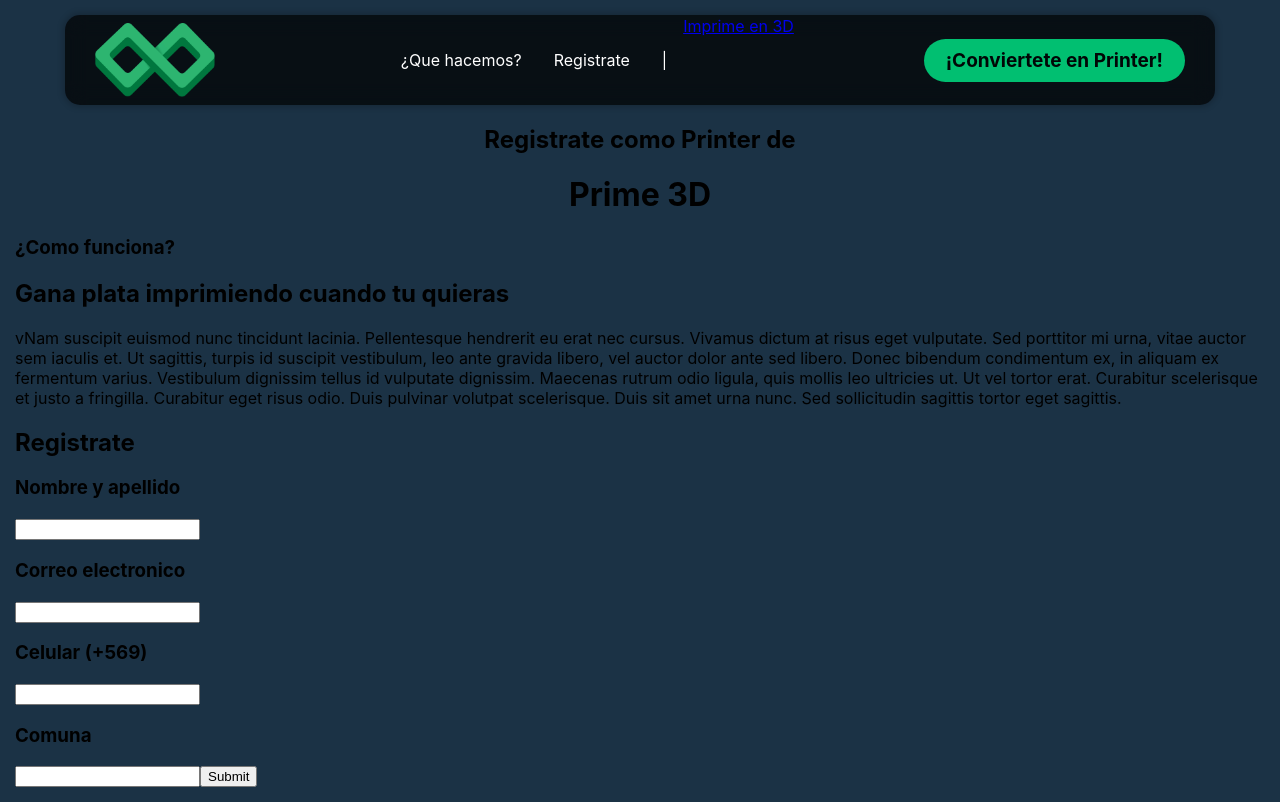
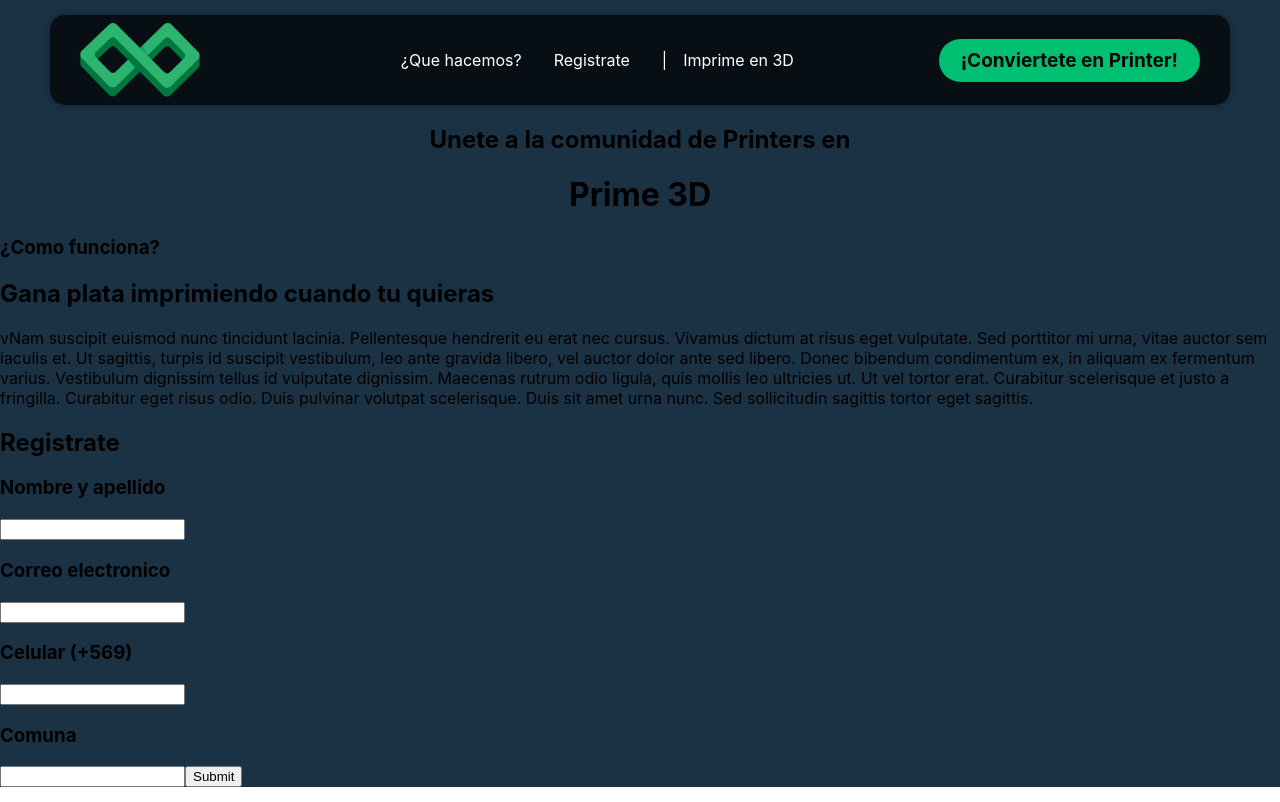
Before and after one commit to agustindiazad/REPOSITORIO-PROYECTO-SEMESTRAL, a React (Create React App) app in the folder frontend2/: page / in a window 1280 px wide. Built offline with nearby package versions, Linux system fonts and the light colour scheme.

Commit message:
navbar fix

```diff
--- a/frontend2/src/Components/Navbar/index.js
+++ b/frontend2/src/Components/Navbar/index.js
@@ -48,7 +48,7 @@
                                 <NavLinks to='' >|</NavLinks>
                             </NavItem>
                             <NavItem>
-                                <a href='https://prime-3d.herokuapp.com/' target='_blank'>Imprime en 3D</a>
+                                <a href='https://prime-3d.herokuapp.com/' target='_blank' style={{ textDecoration: 'none', color: '#fff', fontSize: '1rem', height: '100%', display: 'flex', alignItems: 'center' }}>Imprime en 3D</a>
                             </NavItem>
                         </NavMenu>
                         <NavBtn>
--- a/frontend2/src/Components/Sidebar/index.js
+++ b/frontend2/src/Components/Sidebar/index.js
@@ -19,7 +19,7 @@
                     <SidebarLink to='us' onClick={toggle} smooth={true} duration={1000} spy={true} exact='true' offset={-10}>
                         Registrate
                     </SidebarLink>
-                    <NavLinkr to='/tus-impresiones'>Imprime en 3D</NavLinkr>
+                    <a href='https://prime-3d.herokuapp.com/' target='_blank' style={{ textDecoration: 'none', color: 'inherit', fontSize: '1.5rem' }}>Imprime en 3D</a>
                     <SidebarLink>
                         _________
                     </SidebarLink>
--- a/frontend2/src/pages/home/Home.js
+++ b/frontend2/src/pages/home/Home.js
@@ -15,7 +15,7 @@
                 <Sidebar isOpen={isOpen} toggle={toggle} />
                 <Navbar toggle={toggle} />
                 <div className="landing">
-                    <h2>Registrate como Printer de</h2>
+                    <h2>Unete a la comunidad de Printers en</h2>
                     <h1>Prime 3D</h1>
                 </div>
 
--- a/frontend2/src/pages/home/style.css
+++ b/frontend2/src/pages/home/style.css
@@ -1,6 +1,6 @@
 .App {
     background-color: #1b3245;
-    padding: 15px;
+    padding-top: 15px;
 }
 
 .landing {
```
